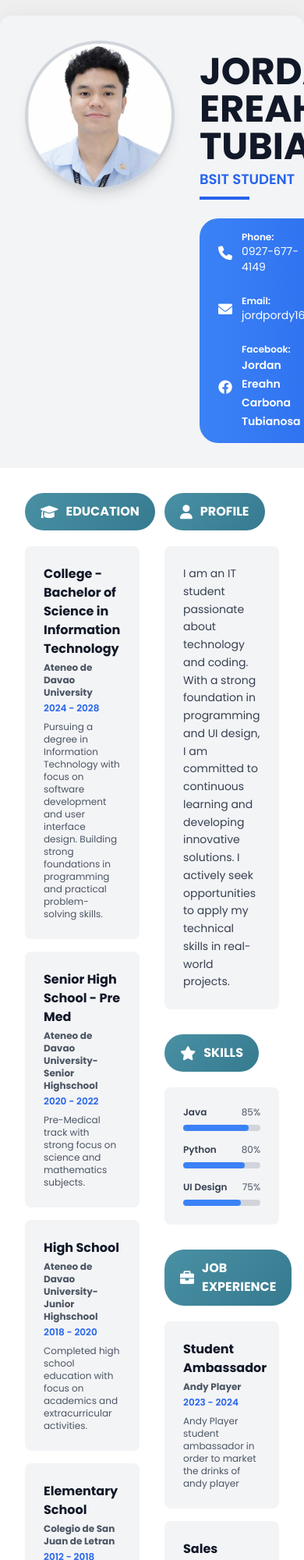
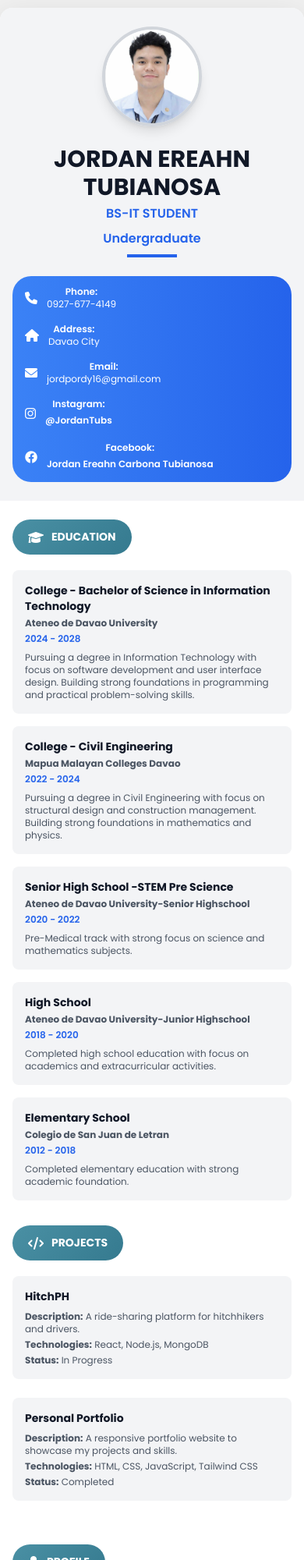
Before and after one commit to JordanTubs/Tubianosa_CVPortfolio, a website: page index.html in a window 390 px wide. Shown: the top 2000 px of the page at 78% size. Drawn offline with nearby package versions, Linux system fonts and the light colour scheme.

Commit message:
Add mobile responsiveness and update README with personalized content

```diff
--- a/index.html
+++ b/index.html
@@ -15,7 +15,7 @@
         .cv-container {
             background-color: white;
             max-width: 900px;
-            margin: 20px auto;
+            margin: 10px auto;
             box-shadow: 0 10px 40px rgba(0,0,0,0.1);
             border-radius: 16px;
             overflow: hidden;
@@ -29,11 +29,11 @@
             align-items: center;
             gap: 10px;
             font-weight: 700;
-            font-size: 16px;
+            font-size: clamp(14px, 3vw, 16px);
             margin-bottom: 20px;
         }
         .section-header i {
-            font-size: 18px;
+            font-size: clamp(16px, 3vw, 18px);
         }
     </style>
 </head>
@@ -41,55 +41,56 @@
     <!-- Main CV Container -->
     <div class="cv-container">
         <!-- Header Section -->
-        <div class="bg-gray-100 px-8 py-8">
-            <div class="flex gap-8 items-start">
+        <div class="bg-gray-100 px-4 md:px-8 py-6 md:py-8">
+            <div class="flex flex-col md:flex-row gap-6 md:gap-8 items-center md:items-start">
                 <!-- Profile Photo -->
                 <div class="flex-shrink-0">
-                    <img src="Profile.jpg" alt="Profile Photo" class="w-48 h-48 rounded-full object-cover border-4 border-gray-300 shadow-lg">
+                    <img src="Profile.jpg" alt="Profile Photo" class="w-32 h-32 md:w-48 md:h-48 rounded-full object-cover border-4 border-gray-300 shadow-lg">
                 </div>
 
                 <!-- Header Info -->
-                <div class="flex-grow pt-4">
-                    <h1 class="text-5xl font-bold text-gray-900 mb-1">JORDAN EREAHN TUBIANOSA</h1>
-                    <p class="text-lg text-blue-600 font-semibold mb-2">BSIT STUDENT</p>
-                    <div class="w-16 h-1 bg-blue-600 mb-6"></div>
+                <div class="flex-grow text-center md:text-left pt-0 md:pt-4">
+                    <h1 class="text-3xl md:text-5xl font-bold text-gray-900 mb-1">JORDAN EREAHN TUBIANOSA</h1>
+                    <p class="text-base md:text-lg text-blue-600 font-semibold mb-2">BS-IT STUDENT</p>
+                    <p class="text-base md:text-lg text-blue-600 font-semibold mb-2">Undergraduate</p>
+                    <div class="w-16 h-1 bg-blue-600 mb-6 mx-auto md:mx-0"></div>
 
                     <!-- Contact Info Box -->
-                    <div class="bg-gradient-to-r from-blue-500 to-blue-600 text-white rounded-3xl px-6 py-4">
-                        <div class="grid grid-cols-2 gap-6">
+                    <div class="bg-gradient-to-r from-blue-500 to-blue-600 text-white rounded-3xl px-4 md:px-6 py-3 md:py-4">
+                        <div class="grid grid-cols-1 md:grid-cols-2 gap-4 md:gap-6">
                             <div class="flex items-center gap-3">
-                                <i class="fas fa-phone text-lg"></i>
+                                <i class="fas fa-phone text-base md:text-lg"></i>
                                 <div>
                                     <p class="text-xs font-semibold">Phone:</p>
-                                    <p class="text-sm">0927-677-4149</p>
+                                    <p class="text-xs md:text-sm">0927-677-4149</p>
                                 </div>
                             </div>
                             <div class="flex items-center gap-3">
-                                <i class="fas fa-home text-lg"></i>
+                                <i class="fas fa-home text-base md:text-lg"></i>
                                 <div>
                                     <p class="text-xs font-semibold">Address:</p>
-                                    <p class="text-sm">Davao City</p>
+                                    <p class="text-xs md:text-sm">Davao City</p>
                                 </div>
                             </div>
                             <div class="flex items-center gap-3">
-                                <i class="fas fa-envelope text-lg"></i>
+                                <i class="fas fa-envelope text-base md:text-lg"></i>
                                 <div>
                                     <p class="text-xs font-semibold">Email:</p>
-                                    <p class="text-sm">jordpordy16@gmail.com</p>
+                                    <p class="text-xs md:text-sm">jordpordy16@gmail.com</p>
                                 </div>
                             </div>
                             <div class="flex items-center gap-3">
-                                <i class="fab fa-instagram text-lg"></i>
+                                <i class="fab fa-instagram text-base md:text-lg"></i>
                                 <div>
                                     <p class="text-xs font-semibold">Instagram:</p>
-                                    <a href="https://www.instagram.com/JordanTubs/" target="_blank" class="text-sm text-white font-semibold hover:text-gray-200 hover:underline cursor-pointer transition">@JordanTubs</a>
+                                    <a href="https://www.instagram.com/JordanTubs/" target="_blank" class="text-xs md:text-sm text-white font-semibold hover:text-gray-200 hover:underline cursor-pointer transition">@JordanTubs</a>
                                 </div>
                             </div>
                             <div class="flex items-center gap-3">
-                                <i class="fab fa-facebook text-lg"></i>
+                                <i class="fab fa-facebook text-base md:text-lg"></i>
                                 <div>
                                     <p class="text-xs font-semibold">Facebook:</p>
-                                    <a href="https://web.facebook.com/jordantubianosa15/" target="_blank" class="text-sm text-white font-semibold hover:text-gray-200 hover:underline cursor-pointer transition">Jordan Ereahn Carbona Tubianosa</a>
+                                    <a href="https://web.facebook.com/jordantubianosa15/" target="_blank" class="text-xs md:text-sm text-white font-semibold hover:text-gray-200 hover:underline cursor-pointer transition">Jordan Ereahn Carbona Tubianosa</a>
                                 </div>
                             </div>
                         </div>
@@ -99,9 +100,9 @@
         </div>
 
         <!-- Main Content -->
-        <div class="px-8 py-8">
+        <div class="px-4 md:px-8 py-6 md:py-8">
         <!-- Main Content (2 Column Grid) -->
-        <div class="grid grid-cols-2 gap-8">
+        <div class="grid grid-cols-1 md:grid-cols-2 gap-6 md:gap-8">
             <!-- Left Column: Education & Reference -->
             <div>
                 <!-- Education Section -->
@@ -111,26 +112,32 @@
                         EDUCATION
                     </div>
                     <div class="space-y-4">
-                        <div class="bg-gray-100 rounded-lg p-6">
-                            <h3 class="font-bold text-gray-900 mb-1">College - Bachelor of Science in Information Technology</h3>
+                        <div class="bg-gray-100 rounded-lg p-4 md:p-6">
+                            <h3 class="font-bold text-gray-900 mb-1 text-sm md:text-base">College - Bachelor of Science in Information Technology</h3>
                             <p class="text-xs text-gray-600 mb-1"><strong>Ateneo de Davao University</strong></p>
                             <p class="text-xs text-blue-600 font-semibold mb-2">2024 - 2028</p>
                             <p class="text-xs text-gray-600">Pursuing a degree in Information Technology with focus on software development and user interface design. Building strong foundations in programming and practical problem-solving skills.</p>
                         </div>
-                        <div class="bg-gray-100 rounded-lg p-6">
-                            <h3 class="font-bold text-gray-900 mb-1">Senior High School - Pre Med</h3>
+                        <div class="bg-gray-100 rounded-lg p-4 md:p-6">
+                            <h3 class="font-bold text-gray-900 mb-1 text-sm md:text-base">College - Civil Engineering</h3>
+                            <p class="text-xs text-gray-600 mb-1"><strong>Mapua Malayan Colleges Davao</strong></p>
+                            <p class="text-xs text-blue-600 font-semibold mb-2">2022 - 2024</p>
+                            <p class="text-xs text-gray-600">Pursuing a degree in Civil Engineering with focus on structural design and construction management. Building strong foundations in mathematics and physics.</p>
+                        </div>
+                        <div class="bg-gray-100 rounded-lg p-4 md:p-6">
+                            <h3 class="font-bold text-gray-900 mb-1 text-sm md:text-base">Senior High School -STEM Pre Science</h3>
                             <p class="text-xs text-gray-600 mb-1"><strong>Ateneo de Davao University-Senior Highschool</strong></p>
                             <p class="text-xs text-blue-600 font-semibold mb-2">2020 - 2022</p>
                             <p class="text-xs text-gray-600">Pre-Medical track with strong focus on science and mathematics subjects.</p>
                         </div>
-                        <div class="bg-gray-100 rounded-lg p-6">
-                            <h3 class="font-bold text-gray-900 mb-1">High School</h3>
+                        <div class="bg-gray-100 rounded-lg p-4 md:p-6">
+                            <h3 class="font-bold text-gray-900 mb-1 text-sm md:text-base">High School</h3>
                             <p class="text-xs text-gray-600 mb-1"><strong>Ateneo de Davao University-Junior Highschool</strong></p>
                             <p class="text-xs text-blue-600 font-semibold mb-2">2018 - 2020</p>
                             <p class="text-xs text-gray-600">Completed high school education with focus on academics and extracurricular activities.</p>
                         </div>
-                        <div class="bg-gray-100 rounded-lg p-6">
-                            <h3 class="font-bold text-gray-900 mb-1">Elementary School</h3>
+                        <div class="bg-gray-100 rounded-lg p-4 md:p-6">
+                            <h3 class="font-bold text-gray-900 mb-1 text-sm md:text-base">Elementary School</h3>
                             <p class="text-xs text-gray-600 mb-1"><strong>Colegio de San Juan de Letran</strong></p>
                             <p class="text-xs text-blue-600 font-semibold mb-2">2012 - 2018</p>
                             <p class="text-xs text-gray-600">Completed elementary education with strong academic foundation.</p>
@@ -145,19 +152,17 @@
                         PROJECTS
                     </div>
                     <div class="space-y-6">
-                        <div class="bg-gray-100 rounded-lg p-6">
-                            <h3 class="font-bold text-gray-900 mb-2">Project Name 1</h3>
-                            <p class="text-xs text-gray-600 mb-1"><strong>Description:</strong> Brief project description</p>
-                            <p class="text-xs text-gray-600 mb-1"><strong>Technologies:</strong> Tech stack used</p>
-                            <p class="text-xs text-gray-600 mb-1"><strong>Link:</strong> Project URL or GitHub link</p>
-                            <p class="text-xs text-gray-600"><strong>Status:</strong> Completed/In Progress</p>
+                        <div class="bg-gray-100 rounded-lg p-4 md:p-6">
+                            <h3 class="font-bold text-gray-900 mb-2 text-sm md:text-base">HitchPH</h3>
+                            <p class="text-xs text-gray-600 mb-1"><strong>Description:</strong> A ride-sharing platform for hitchhikers and drivers.</p>
+                            <p class="text-xs text-gray-600 mb-1"><strong>Technologies:</strong> React, Node.js, MongoDB</p>
+                            <p class="text-xs text-gray-600"><strong>Status:</strong> In Progress</p>
                         </div>
-                        <div class="bg-gray-100 rounded-lg p-6">
-                            <h3 class="font-bold text-gray-900 mb-2">Project Name 2</h3>
-                            <p class="text-xs text-gray-600 mb-1"><strong>Description:</strong> Brief project description</p>
-                            <p class="text-xs text-gray-600 mb-1"><strong>Technologies:</strong> Tech stack used</p>
-                            <p class="text-xs text-gray-600 mb-1"><strong>Link:</strong> Project URL or GitHub link</p>
-                            <p class="text-xs text-gray-600"><strong>Status:</strong> Completed/In Progress</p>
+                        <div class="bg-gray-100 rounded-lg p-4 md:p-6">
+                            <h3 class="font-bold text-gray-900 mb-2 text-sm md:text-base">Personal Portfolio</h3>
+                            <p class="text-xs text-gray-600 mb-1"><strong>Description:</strong> A responsive portfolio website to showcase my projects and skills.</p>
+                            <p class="text-xs text-gray-600 mb-1"><strong>Technologies:</strong> HTML, CSS, JavaScript, Tailwind CSS</p>
+                            <p class="text-xs text-gray-600"><strong>Status:</strong> Completed</p>
                         </div>
                     </div>
                 </div>
@@ -171,7 +176,7 @@
                         <i class="fas fa-user"></i>
                         PROFILE
                     </div>
-                    <div class="bg-gray-100 rounded-lg p-6 text-gray-700 text-sm leading-relaxed">
+                    <div class="bg-gray-100 rounded-lg p-4 md:p-6 text-gray-700 text-xs md:text-sm leading-relaxed">
                         <p>I am an IT student passionate about technology and coding. With a strong foundation in programming and UI design, I am committed to continuous learning and developing innovative solutions. I actively seek opportunities to apply my technical skills in real-world projects.</p>
                     </div>
                 </div>
@@ -182,32 +187,32 @@
                         <i class="fas fa-star"></i>
                         SKILLS
                     </div>
-                    <div class="bg-gray-100 rounded-lg p-6 space-y-4">
+                    <div class="bg-gray-100 rounded-lg p-4 md:p-6 space-y-4">
                         <div>
                             <div class="flex justify-between mb-2">
                                 <span class="text-xs font-semibold text-gray-700">Java</span>
-                                <span class="text-xs text-gray-600">85%</span>
+                                <span class="text-xs text-gray-600">45%</span>
                             </div>
                             <div class="w-full bg-gray-300 rounded-full h-2">
-                                <div class="bg-blue-500 h-2 rounded-full" style="width: 85%"></div>
+                                <div class="bg-blue-500 h-2 rounded-full" style="width: 45%"></div>
                             </div>
                         </div>
                         <div>
                             <div class="flex justify-between mb-2">
                                 <span class="text-xs font-semibold text-gray-700">Python</span>
-                                <span class="text-xs text-gray-600">80%</span>
+                                <span class="text-xs text-gray-600">40%</span>
                             </div>
                             <div class="w-full bg-gray-300 rounded-full h-2">
-                                <div class="bg-blue-500 h-2 rounded-full" style="width: 80%"></div>
+                                <div class="bg-blue-500 h-2 rounded-full" style="width: 40%"></div>
                             </div>
                         </div>
                         <div>
                             <div class="flex justify-between mb-2">
                                 <span class="text-xs font-semibold text-gray-700">UI Design</span>
-                                <span class="text-xs text-gray-600">75%</span>
+                                <span class="text-xs text-gray-600">80%</span>
                             </div>
                             <div class="w-full bg-gray-300 rounded-full h-2">
-                                <div class="bg-blue-500 h-2 rounded-full" style="width: 75%"></div>
+                                <div class="bg-blue-500 h-2 rounded-full" style="width: 80%"></div>
                             </div>
                         </div>
                     </div>
@@ -220,27 +225,22 @@
                         JOB EXPERIENCE
                     </div>
                     <div class="space-y-4">
-                        <div class="bg-gray-100 rounded-lg p-6">
-                            <h3 class="font-bold text-gray-900 mb-1">Student Ambassador</h3>
+                        <div class="bg-gray-100 rounded-lg p-4 md:p-6">
+                            <h3 class="font-bold text-gray-900 mb-1 text-sm md:text-base">Student Ambassador</h3>
                             <p class="text-xs text-gray-600 mb-1"><strong>Andy Player</strong></p>
                             <p class="text-xs text-blue-600 font-semibold mb-2">2023 - 2024</p>
-                            <p class="text-xs text-gray-600">Andy Player student ambassador in order to market the drinks of andy player</p>
+                            <p class="text-xs text-gray-600">Served as a Student Ambassador for Andy Player, promoting and marketing the brand’s alcoholic beverages within the campus community. Led brand awareness campaigns, organized and supported events, and engaged with target audiences while ensuring responsible marketing practices</p>
                         </div>
-                        <div class="bg-gray-100 rounded-lg p-6">
-                            <h3 class="font-bold text-gray-900 mb-1">Sales Person</h3>
+                        <div class="bg-gray-100 rounded-lg p-4 md:p-6">
+                            <h3 class="font-bold text-gray-900 mb-1 text-sm md:text-base">Sales Person</h3>
                             <p class="text-xs text-gray-600 mb-1"><strong>Front Row</strong></p>
                             <p class="text-xs text-blue-600 font-semibold mb-2">2018 - 2021</p>
-                            <p class="text-xs text-gray-600">BAttended scheduled training sessions, department meetings, and company event to build expertise and promote company image</p>
+                            <p class="text-xs text-gray-600">Attended scheduled training sessions, department meetings, and company event to build expertise and promote company image</p>
                         </div>
                     </div>
                 </div>
             </div>
         </div>
     </div>
-
-    <!-- Footer -->
-    <div class="text-center py-4 text-gray-600 text-sm bg-white">
-        <p>&copy; 2024 Jordan Ereahn Tubianosa. All rights reserved.</p>
-    </div>
 </body>
 </html>
```
Also changed, not shown: README.md.
